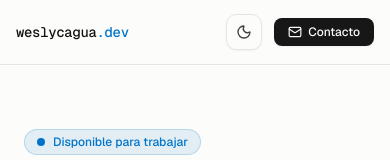
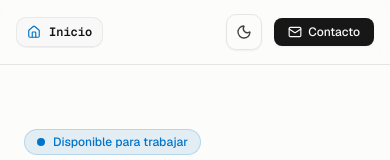
Before and after one commit to weslykgua/my-portfolio, a Next.js app: page / in a window 390 px wide. Shown: the top 160 px of the page. Built offline with nearby package versions, Linux system fonts and the light colour scheme.

Commit message:
feat: implement site-header component with responsive navigation and contact actions

```diff
--- a/components/site-header.tsx
+++ b/components/site-header.tsx
@@ -4,7 +4,7 @@ import React from "react"
 import { profile } from "@/lib/data"
 import { ThemeToggle } from "@/components/theme-toggle"
 import { openEmailClient, scrollToSection } from "@/lib/utils"
-import { Mail } from "lucide-react"
+import { Home, Mail } from "lucide-react"
 
 const nav = [
   { label: "Experiencia", href: "#experience" },
@@ -27,17 +27,17 @@ export function SiteHeader() {
   return (
     <header className="sticky top-0 z-50 border-b border-border bg-background/80 backdrop-blur-md">
       <div className="mx-auto flex max-w-4xl items-center justify-between px-4 sm:px-6 py-3.5">
-        {/* Logo */}
+        {/* Logo / Inicio */}
         <a
           href="#top"
           onClick={(e) => handleNavClick(e, "#top")}
-          className="group font-mono text-sm font-medium tracking-tight transition-transform active:scale-95 duration-150 shrink-0"
+          className="group inline-flex items-center gap-2 rounded-lg border border-border/80 bg-secondary/50 px-2.5 py-1.5 font-mono text-xs font-semibold text-foreground shadow-2xs transition-all hover:border-brand/40 hover:bg-secondary active:scale-95 shrink-0"
+          aria-label="Ir al inicio"
         >
-          <span className="text-foreground transition-colors group-hover:text-brand">
-            {profile.shortName.toLowerCase().replace(" ", "")}
-          </span>
-          <span className="text-brand">.dev</span>
+          <Home className="h-3.5 w-3.5 text-brand transition-transform group-hover:-translate-y-0.5" />
+          <span>Inicio</span>
         </a>
+
 
         {/* Navigation Menu */}
         <nav aria-label="Navegación principal" className="hidden md:block">
```
